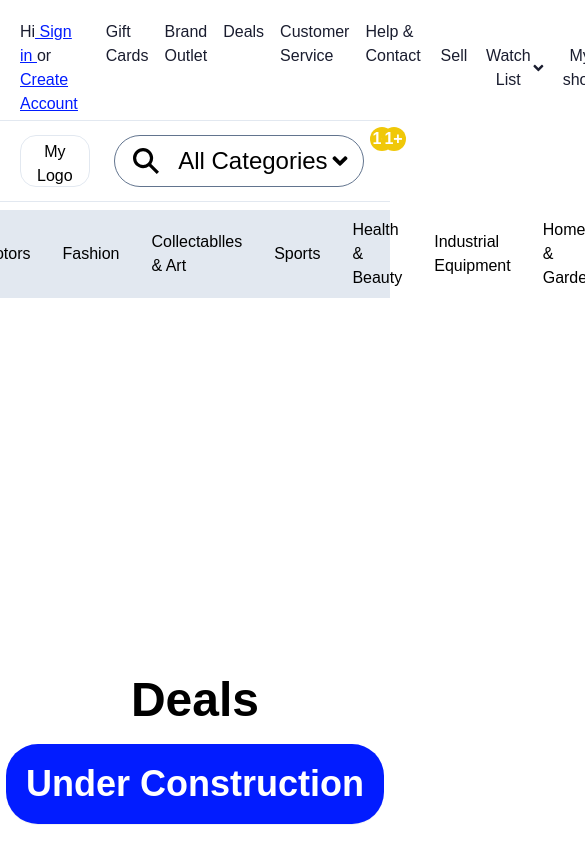
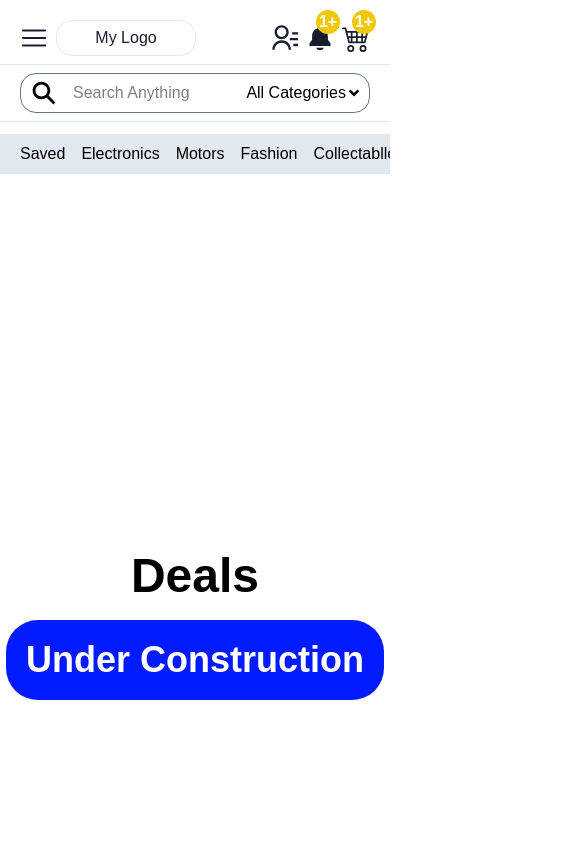
Before and after one commit to sobssb/swap-and-shop, a React (Vite) app: page /deals in a window 390 px wide. Shown: the top 864 px of the page, 585 px wide, since content can reach past the window. Built offline with nearby package versions, Linux system fonts and the light colour scheme.

Commit message:
Adjusted the shaking of the website when hovered on. The hovered text is the navLinks that shows some categories when hovered on

```diff
--- a/data/db.json
+++ b/data/db.json
@@ -0,0 +1,3 @@
+{
+  "products": []
+}
--- /dev/null
+++ b/src/api/products.js
@@ -0,0 +1,5 @@
+import axios from "axios";
+
+export default axios.create({
+    baseURL: ""
+})
--- a/src/component/ArrowDropDown.jsx
+++ b/src/component/ArrowDropDown.jsx
@@ -10,11 +10,11 @@ const ArrowDropDown = ({ title, watchListLinks }) => {
   const dropdownRef = useDetectOutsideClick(() => setShowSelect(false));
 
   return (
-    <div className="relative flex w-fit z-10" ref={dropdownRef}>
+    <div className="relative flex w-fit" ref={dropdownRef}>
       <button className="flex items-center justify-center cursor-pointer" onClick={() => setShowSelect(!showSelect)}>{title} <FaAngleDown /></button>
 
           {showSelect && (
-            <div className="absolute top-7.5 -left-10 bg-white -m-1 flex flex-col w-fit py-2 items-center justify-center z-5 rounded-1xl shadow-2xl">
+            <div className="absolute z-10 top-7.5 -left-10 bg-white -m-1 flex flex-col w-fit py-2 items-center justify-center rounded-1xl shadow-2xl">
               {watchListLinks.map((links, index) => (
                 <Link
                   className="block hover:bg-[#021cff] hover:text-white w-full px-3"
--- a/src/component/LinkCategories.jsx
+++ b/src/component/LinkCategories.jsx
@@ -5,17 +5,26 @@ import { Link } from "react-router-dom";
 const LinkCategories = () => {
   const { navCategories } = NavBarLinkListNames();
   const [showCategory, setShowCategory] = useState(null);
+  const [showCategoryHidden, setShowCategoryHidden] = useState(true);
+
+  const handleMouseEnter = (linkName) => {
+    setShowCategory(linkName);
+    setShowCategoryHidden(true);
+  };
 
   return (
+    <div>
       <section
-      className="flex space-x-8 mb-5 mt-2 py-2 px-5 items-center justify-center bg-slate-200 relative z-1"
+        className="hidden lg:flex space-x-8 mb-5 mt-2 py-2 px-5 items-center justify-center bg-slate-200 relative w-full"
         onMouseLeave={() => setShowCategory(null)}
       >
-      <Link to="/deals">Saved</Link>
-
+        <Link to="/deals" onMouseEnter={() => setShowCategory(null)}>
+          Saved
+        </Link>
         {navCategories.map((linkName, index) => (
           <Link
-          onMouseEnter={() => setShowCategory(linkName)}
+            className="mr-6"
+            onMouseEnter={() => handleMouseEnter(linkName)}
             to={linkName.url}
             key={index}
           >
@@ -23,15 +32,20 @@ const LinkCategories = () => {
           </Link>
         ))}
 
-      {showCategory && (
+        {showCategory && showCategoryHidden && (
           <div
             onMouseLeave={() => setShowCategory(null)}
-          className="absolute bg-white shadow-2xl z-2 min-w-[90%] p-3 flex flex-row gap-3 items-start justify-between rounded-3xl mt-[16rem]"
+            className="absolute bg-white shadow-2xl w-[90%] p-5 flex flex-row gap-3 items-start  rounded-3xl top-9 left-1/2 -translate-x-1/2"
           >
             <div className="flex flex-col w-[25%]">
               <h2 className="mb-2 text-2xl">The Most Popular</h2>
               {showCategory.popular.map((category, index) => (
-              <Link to={"/"} key={index}>
+                <Link
+                  to={"/"}
+                  key={index}
+                  className="hover:bg-[#021cff] hover:text-white p-1"
+                  onClick={() => setShowCategoryHidden(false)}
+                >
                   {category}
                 </Link>
               ))}
@@ -40,16 +54,32 @@ const LinkCategories = () => {
             <div className="flex flex-col w-[25%]">
               <h2 className="mb-2 text-2xl">More Categories</h2>
               {showCategory.categories.map((category, index) => (
-              <Link to={"/"} key={index}>
+                <Link
+                  to={"/"}
+                  key={index}
+                  className="hover:bg-[#021cff] hover:text-white p-1"
+                  onClick={() => setShowCategoryHidden(false)}
+                >
                   {category}
                 </Link>
               ))}
             </div>
 
-          <div className="w-[50%] h-full border border-blue-300"></div>
+            <div className="w-[50%] h-fit border border-solid-2 border-blue-300"></div>
           </div>
         )}
       </section>
+
+      {/* mobile */}
+      <section className="lg:hidden flex gap-4 mb-5 mt-2 py-2 px-5 items-center bg-slate-200 relative w-full overflow-x-auto flex-nowrap no-srollbar justify-between">
+        <Link to="/deals">Saved</Link>
+        {navCategories.map((linkName, index) => (
+          <Link className="whitespace-nowrap" to={linkName.url} key={index}>
+            {linkName.name}
+          </Link>
+        ))}
+      </section>
+    </div>
   );
 };
 
--- a/src/component/Nav.jsx
+++ b/src/component/Nav.jsx
@@ -2,25 +2,33 @@ import { useState } from "react";
 import { Link } from "react-router-dom";
 import ArrowDropDown from "./ArrowDropDown";
 import NavBarLinkListNames from "../data/NavBarLinkListNames";
+// icons
 import { IoSearchSharp } from "react-icons/io5";
 import { IoNotificationsSharp } from "react-icons/io5";
 import { BsCart4 } from "react-icons/bs";
 import { MdFavoriteBorder } from "react-icons/md";
 import LinkCategories from "./LinkCategories";
+import { CiLocationOn, CiMoneyCheck1 } from "react-icons/ci";
+import { RiContactsLine } from "react-icons/ri";
+import { RxHamburgerMenu } from "react-icons/rx";
+// ///////////////////////////
 
 const Nav = () => {
   const { watchListLinks, myShopLinks, allCategories } = NavBarLinkListNames();
   const [searchResult, setSearchResult] = useState("");
 
   return (
-    // TODO: add nav links and styling
-    // This contains the logo and the nav links and a search bar
-    <nav className="flex justify-between flex-col">
+    // For bigger screens
+    <div>
+      {/* TODO: add nav links and styling
+      These contains the logo and the nav
+      links and a search bar */}
+      <nav className="hidden lg:flex justify-between flex-col">
         {/* This has three sections. First for the links. Second for the logo, location, search bar, some categories, currency and some icons. Third contains some categories navigation */}
 
         {/* First Section */}
         <section className="mt-5 mb-1 flex justify-between items-center px-5 text-[#1A1D2F]">
-        {/* First section has two group of links which are justigied between them */}
+          {/* First section has two group of links which are justified between them */}
 
           {/* first group */}
           <article className="flex gap-2 ">
@@ -48,7 +56,7 @@ const Nav = () => {
 
           {/* Second group */}
           <article className="flex space-x-4 ml-5">
-          <Link to="/sell" >Sell</Link>
+            <Link to="/sell">Sell</Link>
             <ArrowDropDown title="Watch List" watchListLinks={watchListLinks} />
             <ArrowDropDown title="My shop" watchListLinks={myShopLinks} />
           </article>
@@ -62,30 +70,30 @@ const Nav = () => {
             My Logo
           </button>
 
-        <button className="w-10 h-10">
-          <MdFavoriteBorder className="w-full h-full" />
+          <button className="w-9 h-9">
+            <CiLocationOn className="w-full h-full" />
           </button>
 
           {/* search bar */}
           <div className="flex grow relative">
             <form action="" className=" flex grow">
               <input
-              className="border border-slate-500 h-13 w-full pr-49 pl-13 rounded-4xl text-3xl focus:outline-none"
+                className="border border-slate-500 w-full pr-49 pl-13 text-2xl focus:outline-none h-10  rounded-2xl"
                 type="text"
                 value={searchResult}
                 onChange={(e) => setSearchResult(e.target.value)}
                 placeholder="Search Anything"
               />
 
-            <button className="py-1 w-10 h-10 absolute left-3 top-[50%] -translate-y-[50%]" type="submit">
-              <IoSearchSharp
-                className="w-full h-full"
-              />
+              <button
+                className="py-1 w-10 h-10 absolute left-3 top-[50%] -translate-y-[50%]"
+                type="submit"
+              >
+                <IoSearchSharp className="w-full h-full" />
               </button>
             </form>
 
-
-          <div className="absolute right-3 top-[50%] -translate-y-[50%] text-2xl">
+            <div className="absolute right-3 top-[50%] -translate-y-[50%]">
               <ArrowDropDown
                 title="All Categories"
                 watchListLinks={allCategories}
@@ -93,24 +101,98 @@ const Nav = () => {
             </div>
           </div>
 
-        <button className="w-10 h-10">
-          <MdFavoriteBorder className="w-full h-full" />
+          <button className="w-9 h-9">
+            <CiMoneyCheck1 className="w-full h-full" />
           </button>
 
-        <button className="w-10 h-10 relative">
+          <button className="w-9 h-9 relative">
             <IoNotificationsSharp className="w-full h-full text-center" />
-          <div className="w-6 h-6 bg-[#F0C808] rounded-[50%] p-1 absolute -top-3.5 -right-1.5 grid place-content-center font-bold text-white">1+</div>
+            <div className="w-6 h-6 bg-[#F0C808] rounded-[50%] p-1 absolute -top-3.5 -right-1.5 grid place-content-center font-bold text-white">
+              1+
+            </div>
           </button>
 
-        <button className="w-10 h-10 relative">
+          <button className="w-9 h-9 relative">
             <BsCart4 className="w-full h-full text-center" />
-          <div className="w-6 h-6 bg-[#F0C808] rounded-[50%] p-1 absolute -top-3.5 -right-1.5 grid place-content-center font-bold text-white">1+</div>
+            <div className="w-6 h-6 bg-[#F0C808] rounded-[50%] p-1 absolute -top-3.5 -right-1.5 grid place-content-center font-bold text-white">
+              1+
+            </div>
           </button>
         </section>
 
         {/* Third Section */}
         <LinkCategories />
       </nav>
+
+      {/* For mobile view */}
+      <nav className="lg:hidden flex justify-between flex-col">
+        <section className="mt-5 mb-1 flex justify-between items-center px-5 text-[#1A1D2F]">
+          {/* First section has two group of links which are justified between them */}
+          <article className="flex gap-2 items-center">
+            <button className="w-7 h-7 relative">
+              <RxHamburgerMenu className="w-full h-full text-center" />
+            </button>
+
+            <button className="rounded-2xl border border-solid border-slate-200 px-4 py-1 w-35 h-9">
+              My Logo
+            </button>
+          </article>
+
+          {/* Second segment */}
+          <article className="flex gap-2 items-center">
+            <button className="w-7 h-7">
+              <RiContactsLine className="w-full h-full" />
+            </button>
+
+            <button className="w-7 h-7 relative">
+              <IoNotificationsSharp className="w-full h-full text-center" />
+              <div className="w-6 h-6 bg-[#F0C808] rounded-[50%] p-1 absolute -top-3.5 -right-1.5 grid place-content-center font-bold text-white">
+                1+
+              </div>
+            </button>
+
+            <button className="w-7 h-7 relative">
+              <BsCart4 className="w-full h-full text-center" />
+              <div className="w-6 h-6 bg-[#F0C808] rounded-[50%] p-1 absolute -top-3.5 -right-1.5 grid place-content-center font-bold text-white">
+                1+
+              </div>
+            </button>
+          </article>
+        </section>
+
+        {/* search bar */}
+        <div className="px-5 flex grow relative my-1 border-y-[.5px] border-slate-200 py-2">
+          <form action="" className=" flex grow">
+            <input
+              className="border border-slate-500 h-10 w-full pr-35 pl-13 rounded-2xl focus:outline-none"
+              type="text"
+              value={searchResult}
+              onChange={(e) => setSearchResult(e.target.value)}
+              placeholder="Search Anything"
+            />
+
+            <button
+              className="py-1 w-10 h-9 absolute left-6 top-[50%] -translate-y-[50%]"
+              type="submit"
+            >
+              <IoSearchSharp className="w-full h-full" />
+            </button>
+          </form>
+
+          <div className="absolute right-7 top-[50%] -translate-y-[50%]">
+            <ArrowDropDown
+              title="All Categories"
+              watchListLinks={allCategories}
+            />
+          </div>
+        </div>
+
+        {/* Third Section */}
+        <LinkCategories />
+      </nav>
+    </div>
+
+    // Mobile view
   );
 };
 
--- a/src/data/NavBarLinkListNames.js
+++ b/src/data/NavBarLinkListNames.js
@@ -193,6 +193,7 @@ const NavBarLinkListNames = () => {
         "Smart home",
       ],
     },
+
   ];
 
   return { watchListLinks, myShopLinks, allCategories, navCategories };
--- a/src/index.css
+++ b/src/index.css
@@ -9,16 +9,25 @@
   box-sizing: border-box;
 }
 
-body{
+body {
   font-family: Arial, Helvetica, sans-serif;
 }
 
-.undercont{
+.no-scrollbar::-webkit-scrollbar{
+  display: none;
+}
+
+.no-srollbar{
+  -ms-overflow-style:none;
+  scrollbar-width: none
+}
+
+.undercont {
   display: grid;
   place-content: center;
   width: 100%;
 }
 
-button{
+button {
   cursor: pointer;
 }
```
Also changed, not shown: src/hooks/useFetchData.js (added, +42 -0 lines). Lines whose indentation alone changed are shown as unchanged.
